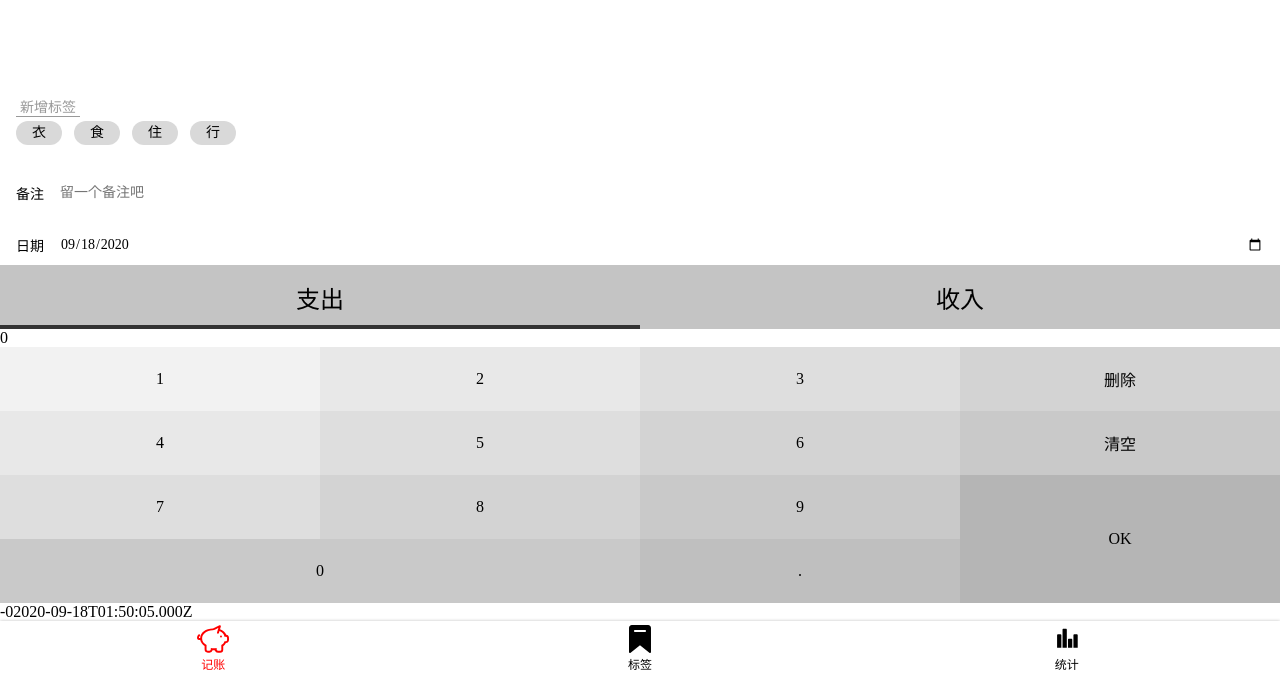
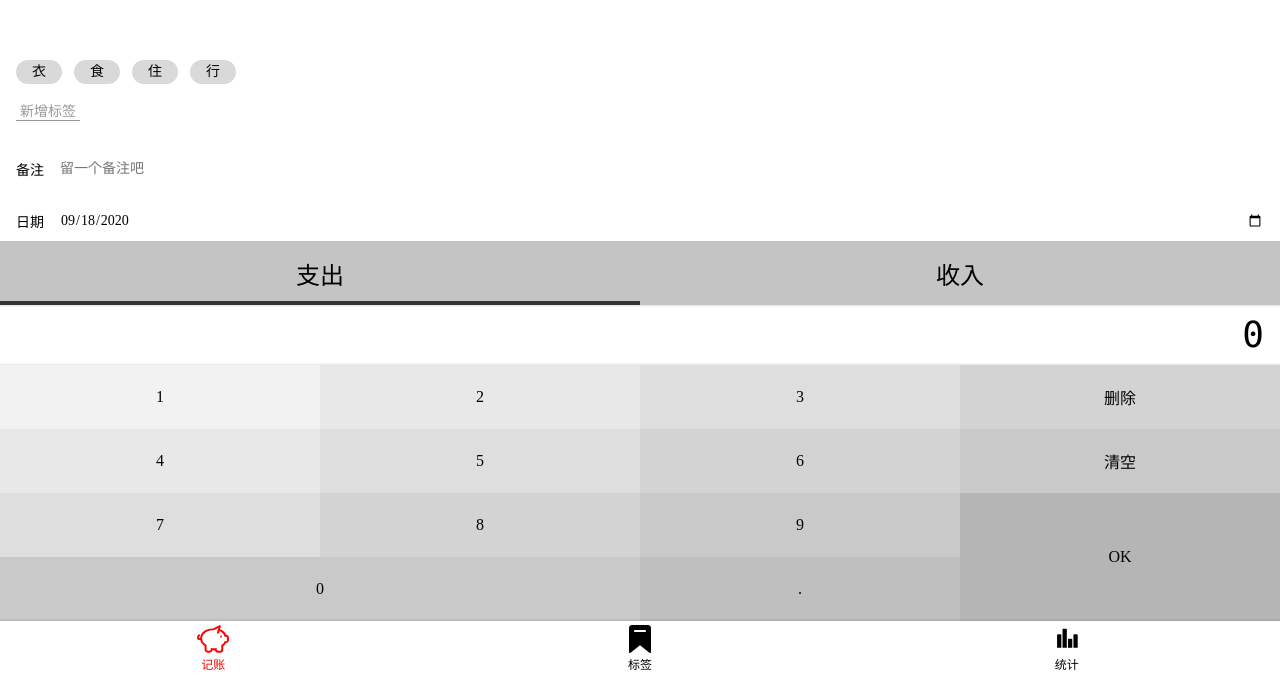
Before and after one commit to zhuxian666/money-1, a Vue app: page /#/money in a window 1280 px wide. Shown: the part 179-854 px from the top of the page. Built offline with nearby package versions, Linux system fonts and the light colour scheme.

Commit message:
完成tags组件

```diff
--- a/src/components/NumberPad.vue
+++ b/src/components/NumberPad.vue
@@ -1,6 +1,6 @@
 <template>
     <div class="numberPad">
-        <div class="input">{{output}}</div>
+        <div class="output">{{output}}</div>
         <div class="buttons">
             <button @click="inputContent">1</button>
             <button @click="inputContent">2</button>
@@ -77,7 +77,7 @@
             font-family: Consolas, monospace;
             padding: 9px 16px;
             text-align: right;
-            height: 72px;
+            height: 60px;
         }
 
         .buttons {
--- a/src/components/Tags.vue
+++ b/src/components/Tags.vue
@@ -1,14 +1,14 @@
 <template>
     <div class="tags">
+        <div class="new">
+            <button @click="createTag">新增标签</button>
+        </div>
         <ul class="current">
-            <li>衣</li>
-            <li>食</li>
-            <li>住</li>
-            <li>行</li>
+            <li v-for="tag in tagList" :key="tag.id"
+                :class="{selected: selectedTags.indexOf(tag)>=0}"
+                @click="toggle(tag)">{{tag.name}}
+            </li>
         </ul>
-        <div class="new">
-            <button>新增标签</button>
-        </div>
     </div>
 </template>
 
@@ -16,9 +16,41 @@
   import Vue from 'vue';
   import {Component} from 'vue-property-decorator';
 
+  const map: { [key: string]: string } = {
+    'tag name duplicated': '标签名重复了'
+  };
   @Component
   export default class Tags extends Vue {
+    selectedTags: string[] = [];
 
+    get tagList() {
+      return this.$store.state.tagList;
+    }
+
+    created() {
+      this.$store.commit('fetchTags');
+    }
+
+    toggle(tag: string) {
+      const index = this.selectedTags.indexOf(tag);
+      if (index >= 0) {
+        this.selectedTags.splice(index, 1);
+      } else {
+        this.selectedTags.push(tag);
+      }
+      this.$emit('update:value', this.selectedTags);
+    }
+
+    createTag() {
+      const name = window.prompt('请输入标签名');
+      if (!name) {
+        return window.alert('标签名不能为空');
+      }
+      this.$store.commit('createTag', name);
+      if (this.$store.state.createTagError) {
+        window.alert(map[this.$store.state.createTagError.message] || '未知错误');
+      }
+    }
   }
 </script>
 
@@ -30,9 +62,11 @@
         flex-grow: 1;
         display: flex;
         flex-direction: column-reverse;
+
         > .current {
             display: flex;
             flex-wrap: wrap;
+
             > li {
                 $bg: #D9D9D9;
                 background: $bg;
@@ -43,14 +77,17 @@
                 padding: 0 16px;
                 margin-right: 12px;
                 margin-top: 4px;
+
                 &.selected {
                     background: darken($bg, 50%);
                     color: white;
                 }
             }
         }
+
         > .new {
             padding-top: 16px;
+
             button {
                 background: transparent;
                 border: none;
--- a/src/lib/createId.ts
+++ b/src/lib/createId.ts
@@ -1,8 +1,9 @@
-let id: number=parseInt(window.localStorage.getItem('_idMax')||"0")||0;
+let id: number = parseInt(window.localStorage.getItem('_idMax') || '0') || 0;
 
 function createId() {
-  id++
-  window.localStorage.setItem('_idMax',id.toString())
+  id++;
+  window.localStorage.setItem('_idMax', id.toString());
+  return id;
+}
 
-}
 export default createId;
--- a/src/store/index.ts
+++ b/src/store/index.ts
@@ -1,12 +1,16 @@
 import Vue from 'vue';
 import Vuex from 'vuex';
 import clone from '@/lib/clone';
+import createId from '@/lib/createId';
 
 Vue.use(Vuex);
 
 const store = new Vuex.Store({
   state: {
-    recordList: []
+    recordList: [],
+    // createRecordError: null,
+    tagList: [],
+    createTagError: null
   } as RootState,
   mutations: {
     fetchRecord(state) {
@@ -20,9 +24,35 @@ const store = new Vuex.Store({
       store.commit('saveRecords');
     },
 
-    saveRecords(state){
-      window.localStorage.setItem('recordList',JSON.stringify(state.recordList))
-    }
+    saveRecords(state) {
+      window.localStorage.setItem('recordList', JSON.stringify(state.recordList));
+    },
+
+    fetchTags(state) {
+      state.tagList = JSON.parse(window.localStorage.getItem('tagList') || '[]');
+      if (!state.tagList || state.tagList.length === 0) {
+        store.commit('createTag', '衣');
+        store.commit('createTag', '食');
+        store.commit('createTag', '住');
+        store.commit('createTag', '行');
+      }
+    },
+
+    createTag(state, name: string) {
+      state.createTagError = null;
+      const names = state.tagList.map(item => item.name);
+      if (names.indexOf(name) >= 0) {
+        state.createTagError = new Error('tag name duplicated');
+        return;
+      }
+      const id = createId().toString();
+      state.tagList.push({id: id, name: name});
+      store.commit('saveTag');
+    },
+
+    saveTag(state) {
+      window.localStorage.setItem('tagList', JSON.stringify(state.tagList));
+    },
   },
 });
 export default store;
--- a/src/views/Money.vue
+++ b/src/views/Money.vue
@@ -1,6 +1,6 @@
 <template>
     <layout class-prefix="layout">
-        <Tags/>
+        <Tags @update:value="record.tags=$event"/>
         <div class="notes">
             <FormItem :value.sync="record.notes"
                       field-name="备注"
@@ -16,7 +16,6 @@
               :data-source="recordTypeList"/>
         <NumberPad :value.sync="record.amount"
                    @submit="saveRecord"/>
-        {{record.type}}{{record.amount}}{{record.notes}}{{record.createAt}}
     </layout>
 </template>
 
@@ -41,9 +40,16 @@
       tags: [], notes: '', type: '-', amount: 0, createAt: new Date().toISOString()
     };
 
-    saveRecord(){
-      this.$store.commit('createRecord',this.record)
-      this.record.notes=''
+    created() {
+      this.$store.commit('fetchRecords');
+    }
+
+    saveRecord() {
+      if(!this.record.tags || this.record.tags.length===0){
+        return window.alert('请至少选择一个标签');
+      }
+      this.$store.commit('createRecord', this.record);
+      this.record.notes = '';
     }
 
     recordTypeList = recordTypeList;
```
Also changed, not shown: src/custom.d.ts (+13 -0 lines).
